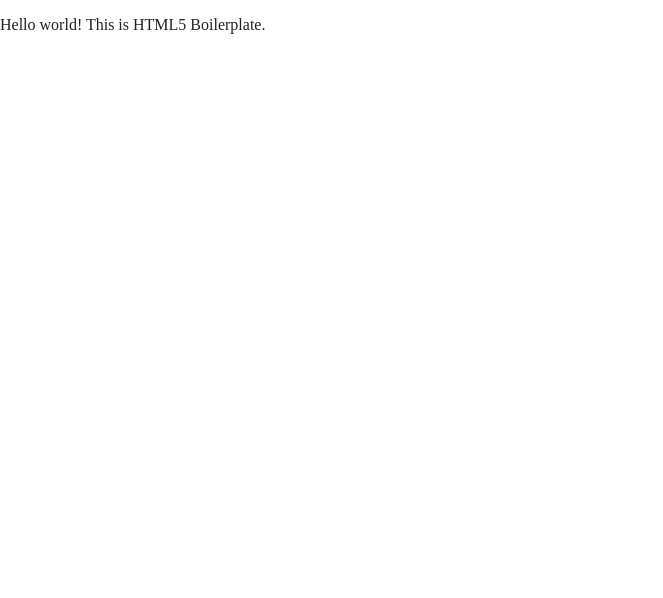
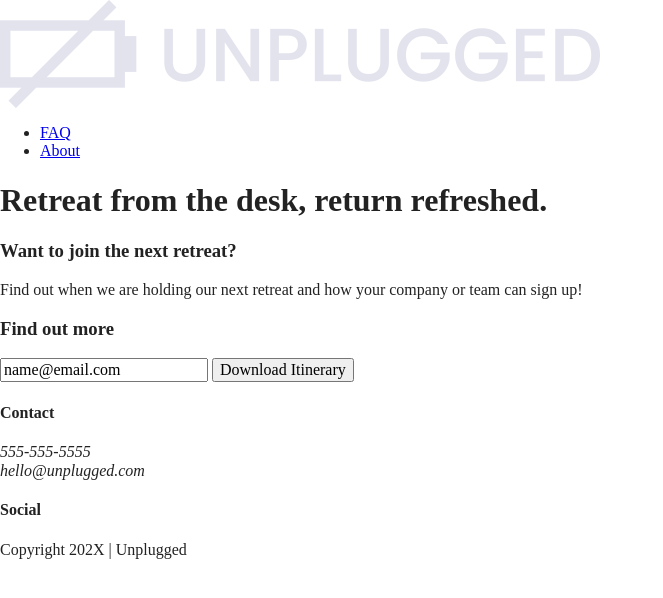
Before and after one commit to KelsiePaige/unplugged-project, a website built with Parcel: page index.html in a window 1280 px wide. Shown: the whole page, without its empty margins (0-663 px from the left). Built offline with nearby package versions, Linux system fonts and the light colour scheme.

Commit message:
Half of homepage coded

```diff
--- a/index.html
+++ b/index.html
@@ -3,7 +3,7 @@
 
 <head>
   <meta charset="utf-8">
-  <title></title>
+  <title>Unplugged</title>
   <meta name="description" content="">
   <meta name="viewport" content="width=device-width, initial-scale=1">
 
@@ -23,9 +23,78 @@
 </head>
 
 <body>
+  <header>
+    <div>
+      <a href="#">
+        <img src="../unpluggedlogo.png" alt="unplugged logo"></a>
+      <div class="header-divider"></div>
+      <nav>
+        <ul>
+          <li><a href="faq/index.html" target="_blank" rel="noopener">FAQ</a></li>
+          <li><a href="about/index.html" target="_blank" rel="noopener">About</a></li>
+        </ul>
+      </nav>
+    </div>
+  </header>
+
+  <main>
+    <section class="hero-area">
+      <div class="content-wrapper">
+        <h1>Retreat from the desk, return refreshed.</h1>
+      </div>
+    </section>
+
+    <aside>
+      <div class="content-wrapper">
+        <div class="form-description">
+          <h3>Want to join the next retreat?</h3>
+          <p>Find out when we are holding our next retreat and how your company or team can sign up!</p>
+        </div>
+        <div class="form">
+          <h3>Find out more</h3>
+          <input type="text" name="name" value="name@email.com">
+          <input type="button" value="Download Itinerary">
+        </div>
+      </div>
+    </aside>
+  </main>
+  <!-- main wrapper -->
+
+  <footer>
+    <div class="content-wrapper">
+      <div class="footer-content">
+        <div class="contact">
+          <h4>Contact</h4>
+          <address>
+            <p>
+              555-555-5555<br>
+              hello@unplugged.com
+            </p>
+          </address>
+        </div>
+        <div class="social">
+          <h4>Social</h4>
+          <div class="social-icons">
+            <p>
+              <a href="https://www.facebook.com/" target="_blank"></a>
+            </p>
+            <p>
+              <a href="https://www.twitter.com/" target="_blank"></a>
+            </p>
+            <p>
+              <a href="https://www.instagram.com/" target="_blank"></a>
+            </p>
+            </div>
+        </div>
+      </div> <!-- footer content ends -->
+    </div> <!-- footer content-wrapper ends -->
+    <div class="copyright">
+      <p>Copyright 202X | Unplugged</p>
+    </div>
+  </footer>
+
 
   <!-- Add your site or application content here -->
-  <p>Hello world! This is HTML5 Boilerplate.</p>
   <script src="js/vendor/modernizr-3.11.2.min.js"></script>
   <script src="js/plugins.js"></script>
   <script src="js/main.js"></script>
```
